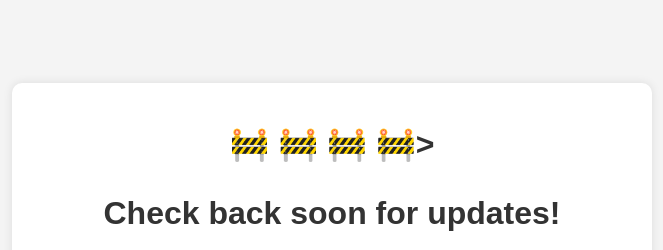
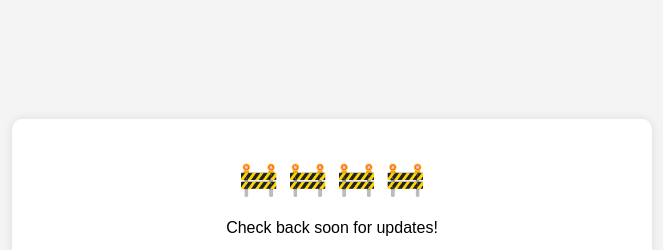
Before and after one commit to l-sac/lucasandersonaudio.com, a plain HTML site: page index.html in a window 1280 px wide. Shown: the top 250 px of the page, without its empty margins (308-971 px from the left). Drawn offline with Linux system fonts and the light colour scheme.

Commit message:
fixed typo

```diff
--- a/index.html
+++ b/index.html
@@ -27,7 +27,7 @@
 </head>
 <body>
     <div class="container">
-        <h1>🚧 🚧 🚧 🚧>
+        <h1>🚧 🚧 🚧 🚧</h1>
         <p>Check back soon for updates!</p>
 
         <img src="./images/lucas.jpeg" alt="Lucas Anderson" style="width: 100%; max-width: 600px; margin-top: 20px;">
```
